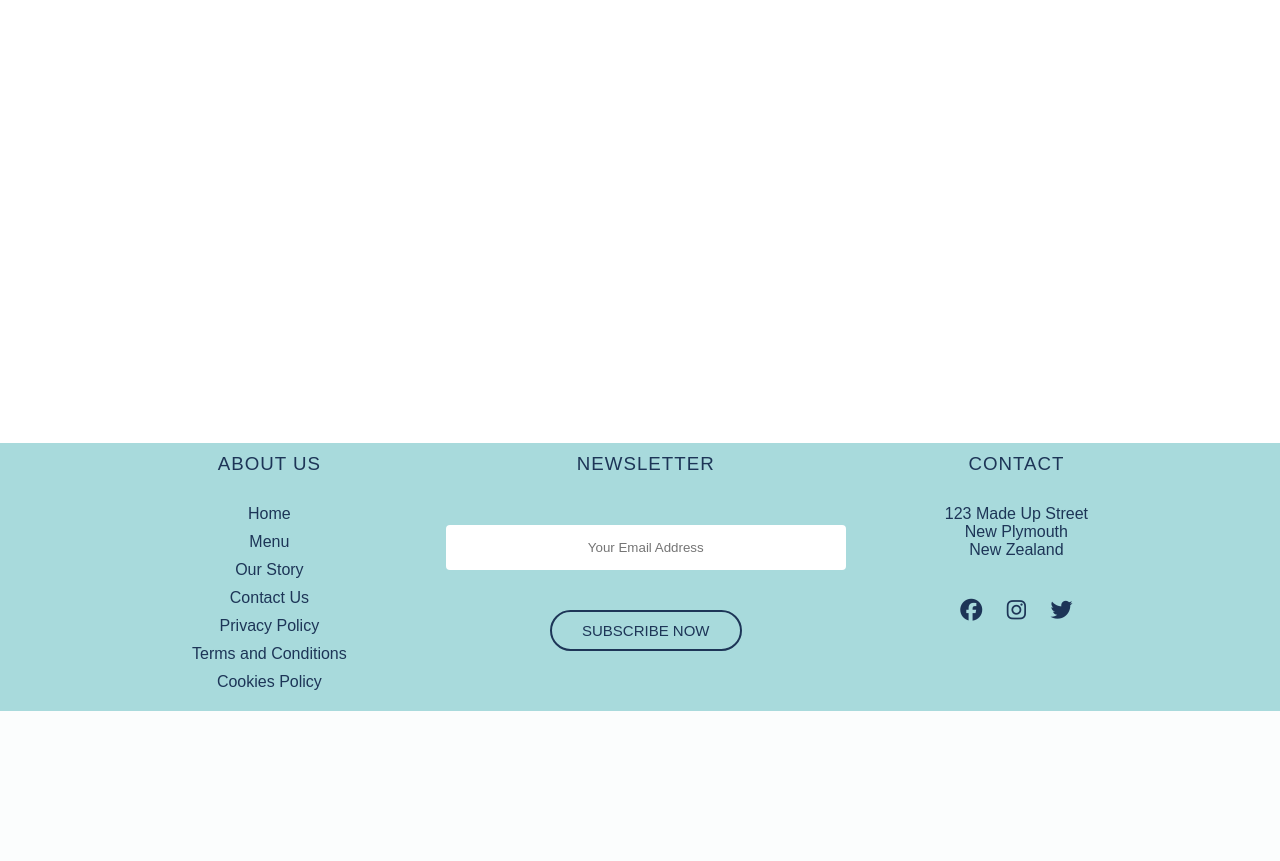
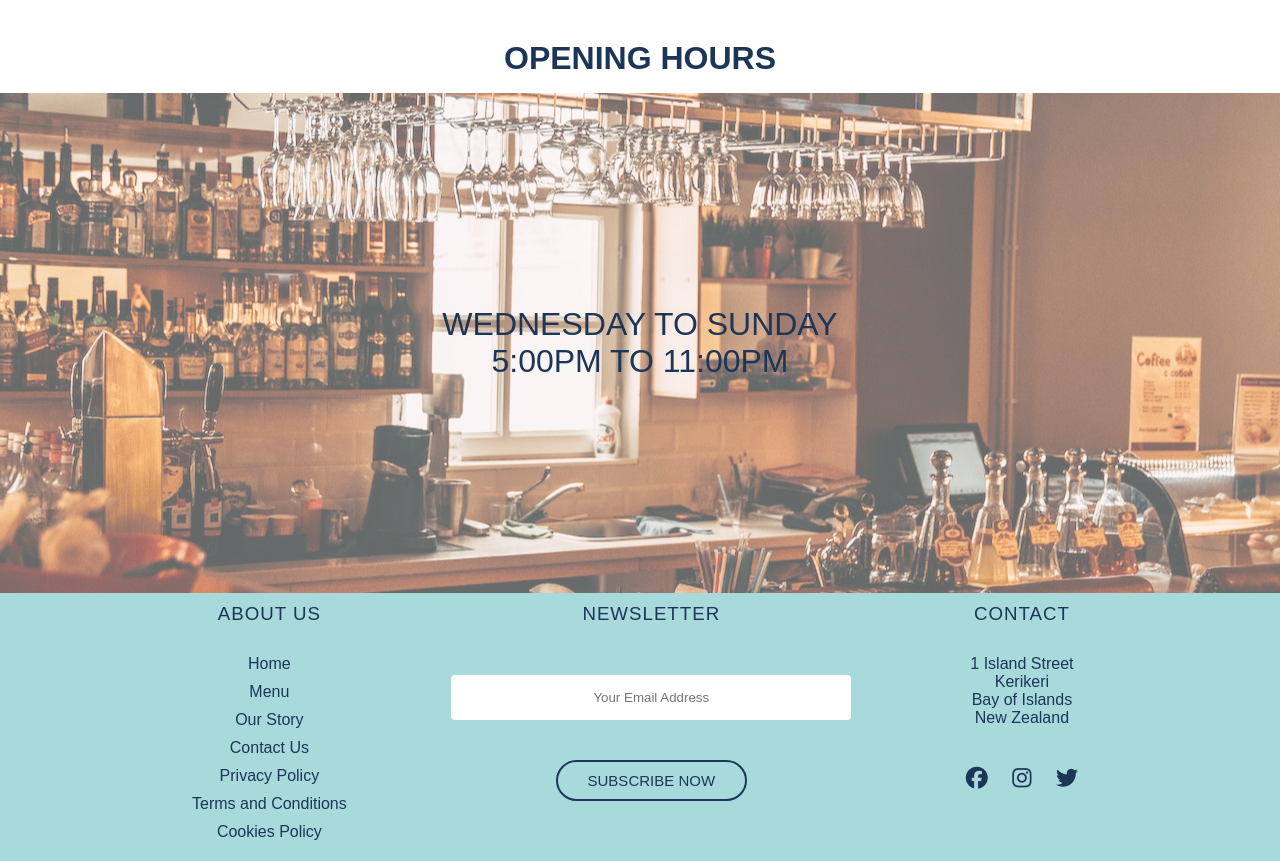
Before and after one commit to mle149/Michael-Lee-Assignment-2-Part-1, a PHP site: page /hours.html in a window 1280 px wide. Shown: the part 89-950 px from the top of the page. Before the commit the page ends 800 px from the top, so only its background shows below. Run offline with PHP 8.4, Linux system fonts and the light colour scheme; some libraries are stand-ins or nearby versions.

Commit message:
Contact page, Hours page complete

```diff
--- a/hours.html
+++ b/hours.html
@@ -33,6 +33,18 @@
 
 		</header>
 
+        <main>
+
+        <h1>OPENING HOURS</h1>
+        <div class="overlay__hours">
+            <p>
+                WEDNESDAY TO SUNDAY<br>
+                5:00PM TO 11:00PM
+            </p>
+        </div>
+
+        </main>
+
         <footer>
             <div class="col-1">
                 <h3>ABOUT US</h3>
@@ -58,7 +70,7 @@
             </div>
             <div class="col-3">
                 <h3>CONTACT</h3>
-                <p>123 Made Up Street<br> New Plymouth<br>New Zealand</p>
+                <p>1 Island Street<br> Kerikeri<br>Bay of Islands<br>New Zealand</p>
                 <!--TODO: add links to socials-->
                 <div class="social-icons">
                     <i class="fa-brands fa-facebook"></i>
--- a/index.html
+++ b/index.html
@@ -63,7 +63,7 @@
 		</div>
 		<div class="col-3">
 			<h3>CONTACT</h3>
-			<p>123 Made Up Street<br> New Plymouth<br>New Zealand</p>
+			<p>1 Island Street<br> Kerikeri<br>Bay of Islands<br>New Zealand</p>
 			<!--TODO: add links to socials-->
 			<div class="social-icons">
 				<i class="fa-brands fa-facebook"></i>
--- a/menu.html
+++ b/menu.html
@@ -83,7 +83,7 @@
             </div>
             <div class="col-3">
                 <h3>CONTACT</h3>
-                <p>123 Made Up Street<br> New Plymouth<br>New Zealand</p>
+                <p>1 Island Street<br> Kerikeri<br>Bay of Islands<br>New Zealand</p>
                 <!--TODO: add links to socials-->
                 <div class="social-icons">
                     <i class="fa-brands fa-facebook"></i>
--- a/reservations.html
+++ b/reservations.html
@@ -35,7 +35,7 @@
 
         <main>
             <div class="reservation-text">
-                <h3>MAKE A RESERVATION</h3>
+                <h1>MAKE A RESERVATION</h1>
                 <p>If you would like to book a table with us, please complete the form below</p>
             </div>
 
@@ -73,7 +73,7 @@
             </div>
             <div class="col-3">
                 <h3>CONTACT</h3>
-                <p>123 Made Up Street<br> New Plymouth<br>New Zealand</p>
+                <p>1 Island Street<br> Kerikeri<br>Bay of Islands<br>New Zealand</p>
                 <!--TODO: add links to socials-->
                 <div class="social-icons">
                     <i class="fa-brands fa-facebook"></i>
--- a/style.css
+++ b/style.css
@@ -6,12 +6,15 @@ Blue #457b9d
 Navy Blue #1d3557
 */
 
+/* Univeral styling */
 *{
     margin:0;
     padding: 0;
     font-family: 'Poppins', sans-serif;
     box-sizing: border-box;
 }
+
+/* Header container on each page */
 .container{
     width: 100%;
     margin: 0 auto;
@@ -173,10 +176,6 @@ footer div h3 {
     background-color: rgba(211, 211, 211, 0.4);
 }
 
-#our-menu-text {
-    color: #1d3557;
-}
-
 .overlay-text {
     position: absolute;
     top: 50%;
@@ -211,7 +210,7 @@ footer div h3 {
     left: 0px;
     background-color: rgba(211, 211, 211, 0.4);
 }
-
+/* Reservations spacer blocks above and below the reservation form */
 .block {
     position: relative;
     height: 10vh;
@@ -227,10 +226,79 @@ footer div h3 {
     display: block;
     margin-top: 5vh;
 }
-/* Make Title and paragraph one below the other and centered */
-.reservation-text {
+/* Standard styling for p elements site-wide. Center text in the middle of page */
+p {
     display: flex;
     flex-direction: column;
     justify-content: center;
     align-items: center;
 }
+/* Standard styling for site-wide H1 Heading Elements */
+h1 {
+    display:flex;
+    justify-content: center;
+    align-items: center;
+    color: #1d3557;
+    margin-top: 5vh;
+    margin-bottom: 2vh;
+}
+
+
+
+/* Opening Hours background img and text positioning */
+.overlay__hours {
+    --bg-image: url("images/kitchen__hours.jpg");
+    --bg-image-opacity: .6;
+    position: relative;
+    isolation: isolate;
+    display: grid;
+    place-content: center;
+    min-height: 500px;
+    text-align: center;
+    color: #1d3557;
+    font-size: 2em;
+
+}
+/* Pseudo element to create an opaque background img for Opening Hours*/
+.overlay__hours::after {
+    content: '';
+    position: absolute;
+    inset: 0;
+    background-image: var(--bg-image);
+    background-size: cover;
+    background-position: center;
+    z-index: -1;
+    opacity: var(--bg-image-opacity);
+}
+
+/* Contacts Page */
+/* container for content in the body of page */
+.contact__container {
+    display: flex;
+    justify-content:center;
+    background-color: #f1faee;
+}
+/* Container for google maps and address text */
+.address__contact {
+    margin-left: -2em;
+    margin-right: 5em;
+}
+/* Address above Google Maps embed */
+.address__contact p {
+    display: block; /*Override the display flex set for <p> elements*/
+    font-size:large;
+    text-align: left;
+    color: #1d3557;
+}
+
+.details__contact {
+    line-height: 1.5;
+}
+
+.details__contact p {
+    display: block;
+}
+
+.details__contact .social-icons {
+    margin-top: 0;
+}
```
Also changed, not shown: contact.html (+31 -1 lines), images/kitchen__hours.jpg (added).
